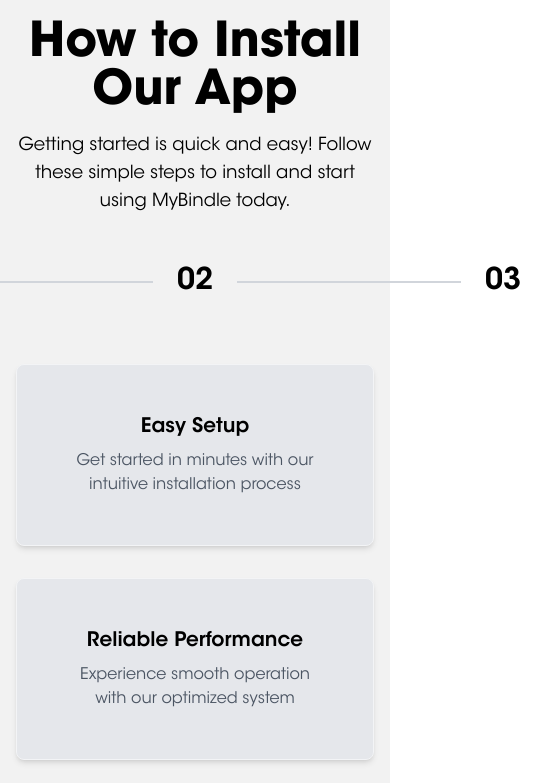
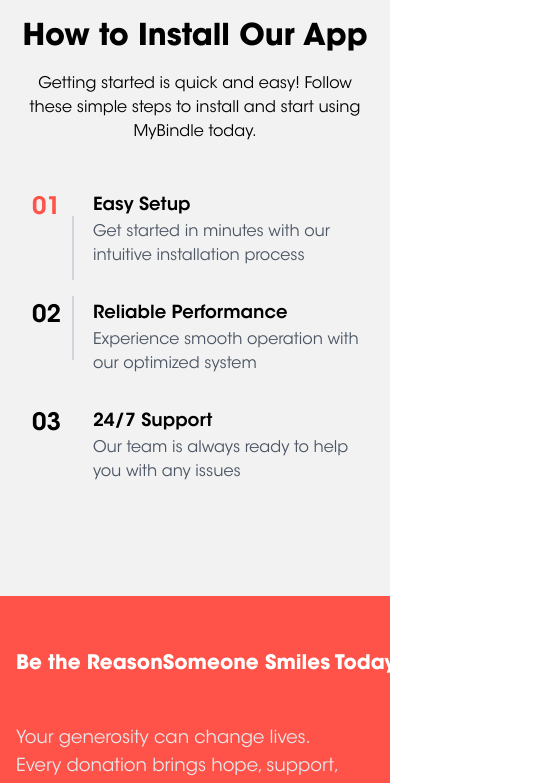
Before and after one commit to MoizMirza1/AppDownloadWeb, a React (Create React App) app: page / in a window 390 px wide. Shown: the part 4120-4903 px from the top of the page, 537 px wide, since content can reach past the window. Built offline with nearby package versions, Linux system fonts and the light colour scheme.

Commit message:
Update Responsives Install Section

```diff
--- a/src/components/Footer.jsx
+++ b/src/components/Footer.jsx
@@ -51,7 +51,7 @@
 
             {/* Right Phone (bottom-aligned with gap) */}
             <img
-              src="/images/img1.png"
+              src="/images/img2.png"
               alt="App screen 2"
               className="absolute bottom-0 w-[48%] z-20 drop-shadow-xl"
               style={{ left: '52%' }}
--- a/src/components/Impact.jsx
+++ b/src/components/Impact.jsx
@@ -6,7 +6,7 @@
       <div className="max-w-7xl mx-auto flex flex-col md:flex-row">
         {/* Text Content */}
         <div className="md:w-1/2 pr-8 mb-12 md:mb-0 flex flex-col justify-start -mt-6">
-          <h1 className="whitespace-nowrap overflow-visible lg:text-7xl font-bold mb-12 leading-tight text-white">
+          <h1 className="whitespace-nowrap overflow-visible lg:text-6xl text-xl font-bold mb-12 leading-tight text-white">
             Be the Reason<br className="hidden md:block" />Someone Smiles Today!
           </h1>
           <p className="text-lg md:text-xl text-gray-200 mb-6 max-w-lg">
--- a/src/components/Installation.jsx
+++ b/src/components/Installation.jsx
@@ -11,12 +11,10 @@
     {
       title: "Easy Setup",
       description: "Get started in minutes with our intuitive installation process",
-
     },
     {
       title: "Reliable Performance",
       description: "Experience smooth operation with our optimized system",
-
     },
     {
       title: "24/7 Support",
@@ -35,28 +33,61 @@
     <div className="max-w-7xl mx-auto px-4 py-16">
       {/* Header Section */}
       <div className="text-center mb-12">
-        <h2 className="text-5xl md:text-4xl font-bold mb-4">How to Install Our App</h2>
-        <p className="text-lg text-black max-w-2xl mx-auto">
-Getting started is quick and easy! Follow these simple steps to install and start using MyBindle today.        </p>
+        <h2 className="text-3xl md:text-4xl lg:text-5xl font-bold mb-4">How to Install Our App</h2>
+        <p className="text-base md:text-lg text-black max-w-2xl mx-auto">
+          Getting started is quick and easy! Follow these simple steps to install and start using MyBindle today.
+        </p>
       </div>
 
-      {/* Stepper - Numbers with connecting lines */}
-      <div className="flex items-center justify-center my-12">
+      {/* Responsive Stepper */}
+      <div className="flex flex-col md:flex-row items-center justify-between my-12 relative">
+        {/* Mobile - Vertical Stepper */}
+        <div className="md:hidden w-full">
           {steps.map((step, index) => (
-          <React.Fragment key={step.id}>
-            <div className="flex items-center">
-              {/* Step Number - Bigger Font and Padding */}
+            <div key={step.id} className="flex items-start mb-8 last:mb-0">
+              {/* Vertical Line */}
+              {index < steps.length - 1 && (
+                <div className={`w-0.5 h-16 ml-5 -mt-2 absolute transition-colors
+                  ${steps[index + 1].active ? 'bg-blue-600' : 'bg-gray-300'}`}
+                  style={{ left: '2.25rem', top: `${index * 5 + 2}rem` }}>
+                </div>
+              )}
+
+              {/* Step Number */}
               <div
-                className={`text-3xl font-semibold px-4 cursor-pointer transition-colors
+                className={`text-2xl font-semibold px-4 cursor-pointer transition-colors z-10
                   ${step.active ? 'text-brand font-bold' : 'text-black'}`}
                 onClick={() => activateStep(step.id)}
               >
                 {String(step.id).padStart(2, '0')}
               </div>
 
-              {/* Connecting Line - Increased Width and Thickness */}
+              {/* Step Content */}
+              <div className="ml-4">
+                <h3 className="text-lg font-semibold">{features[index].title}</h3>
+                <p className="text-gray-600">{features[index].description}</p>
+              </div>
+            </div>
+          ))}
+        </div>
+
+        {/* Desktop - Horizontal Stepper */}
+        <div className="hidden md:flex items-center justify-center w-full">
+          {steps.map((step, index) => (
+            <React.Fragment key={step.id}>
+              <div className="flex items-center">
+                {/* Step Number */}
+                <div
+                  className={`text-2xl lg:text-3xl font-semibold px-3 lg:px-4 cursor-pointer transition-colors
+                    ${step.active ? 'text-brand font-bold' : 'text-black'}`}
+                  onClick={() => activateStep(step.id)}
+                >
+                  {String(step.id).padStart(2, '0')}
+                </div>
+
+                {/* Connecting Line */}
                 {index < steps.length - 1 && (
-                <div className={`h-0.5 w-56 mx-2 transition-colors
+                  <div className={`h-0.5 w-16 lg:w-24 xl:w-32 mx-1 lg:mx-2 transition-colors
                     ${steps[index + 1].active ? 'bg-blue-600' : 'bg-gray-300'}`}>
                   </div>
                 )}
@@ -64,11 +95,12 @@
             </React.Fragment>
           ))}
         </div>
+      </div>
 
-      {/* Feature Cards */}
-      <div className="grid grid-cols-1 md:grid-cols-3 gap-8 mt-16">
+      {/* Feature Cards - Hidden on mobile since content is in stepper */}
+      <div className="hidden md:grid grid-cols-1 md:grid-cols-3 gap-8 mt-16">
         {features.map((feature, index) => (
-          <div key={index} className="text-center bg-gray-200 p-12 rounded-lg shadow-md hover:shadow-lg transition-shadow border border-gray-100">
+          <div key={index} className="text-center bg-gray-200 p-8 lg:p-12 rounded-lg shadow-md hover:shadow-lg transition-shadow border border-gray-100">
             <h3 className="text-xl font-semibold mb-2">{feature.title}</h3>
             <p className="text-gray-600">{feature.description}</p>
           </div>
```
Lines whose indentation alone changed are shown as unchanged.
